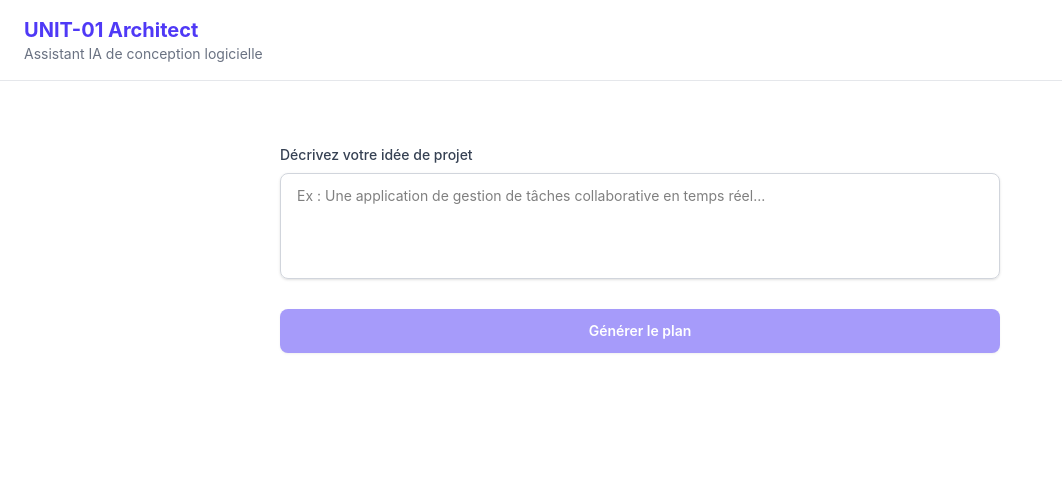
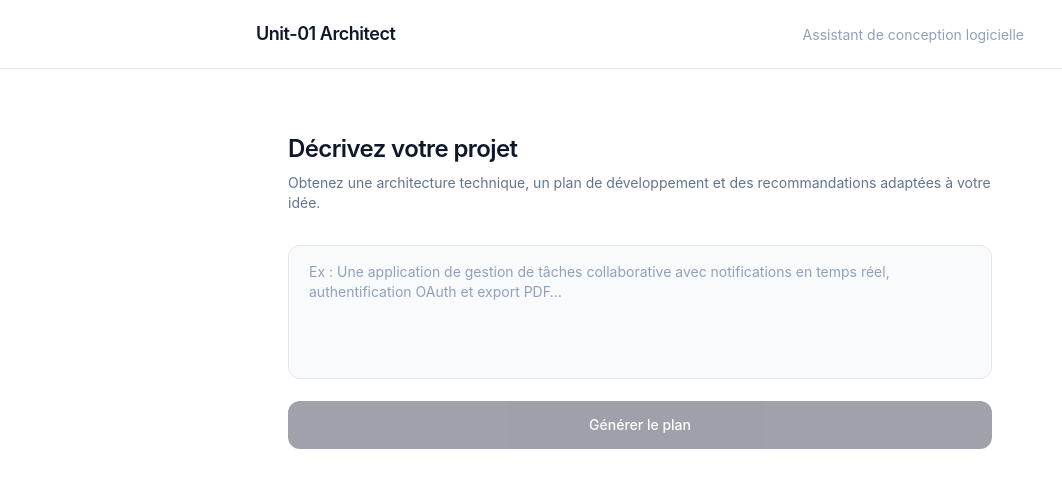
Before and after one commit to ThomasWEBDEV/unit-01-architect, a Vue app in the folder frontend/: page / in a window 1280 px wide. Shown: the top 488 px of the page, without its empty margins (0-1062 px from the left). Built offline with nearby package versions, Linux system fonts and the light colour scheme; no server answers.

Commit message:
Changements mineurs Design

```diff
--- a/frontend/src/App.vue
+++ b/frontend/src/App.vue
@@ -3,12 +3,16 @@ import IdeaForm from './components/IdeaForm.vue';
 </script>
 
 <template>
-  <div class="min-h-screen bg-white">
-    <header class="border-b border-gray-200 px-6 py-4">
-      <h1 class="text-xl font-bold text-indigo-600">UNIT-01 Architect</h1>
-      <p class="text-sm text-gray-500">Assistant IA de conception logicielle</p>
+  <div class="min-h-screen bg-white text-slate-900">
+    <header class="border-b border-slate-200 px-8 py-5">
+      <div class="max-w-3xl mx-auto flex items-baseline justify-between">
+        <div>
+          <span class="text-lg font-semibold tracking-tight text-slate-900">Unit-01 Architect</span>
+        </div>
+        <span class="text-sm text-slate-400">Assistant de conception logicielle</span>
+      </div>
     </header>
-    <main class="py-10">
+    <main class="py-16">
       <IdeaForm />
     </main>
   </div>
--- a/frontend/src/components/IdeaForm.vue
+++ b/frontend/src/components/IdeaForm.vue
@@ -1,31 +1,56 @@
 <template>
-  <div class="max-w-3xl mx-auto p-6 space-y-6">
-    <div>
-      <label for="idea" class="block text-sm font-medium text-gray-700 mb-2">
-        Décrivez votre idée de projet
-      </label>
+  <div class="max-w-3xl mx-auto px-8 space-y-8">
+
+    <!-- Titre de page -->
+    <div class="space-y-2">
+      <h2 class="text-2xl font-semibold text-slate-900 tracking-tight">
+        Décrivez votre projet
+      </h2>
+      <p class="text-sm text-slate-500">
+        Obtenez une architecture technique, un plan de développement et des recommandations adaptées à votre idée.
+      </p>
+    </div>
+
+    <!-- Formulaire -->
+    <div class="space-y-4">
       <textarea
         id="idea"
         v-model="idea"
-        rows="4"
-        placeholder="Ex : Une application de gestion de tâches collaborative en temps réel..."
-        class="w-full rounded-lg border border-gray-300 px-4 py-3 text-sm shadow-sm focus:border-indigo-500 focus:outline-none focus:ring-1 focus:ring-indigo-500 resize-none"
+        rows="5"
+        placeholder="Ex : Une application de gestion de tâches collaborative avec notifications en temps réel, authentification OAuth et export PDF…"
+        class="w-full rounded-xl border border-slate-200 bg-slate-50 px-5 py-4 text-sm text-slate-900 placeholder-slate-400 focus:bg-white focus:border-slate-400 focus:outline-none focus:ring-0 resize-none transition-colors"
       />
-    </div>
 
       <button
         @click="handleSubmit"
         :disabled="loading || !idea.trim()"
-      class="w-full rounded-lg bg-indigo-600 px-4 py-3 text-sm font-semibold text-white shadow-sm hover:bg-indigo-500 disabled:opacity-50 disabled:cursor-not-allowed transition-colors"
+        class="w-full rounded-xl bg-slate-900 px-5 py-3.5 text-sm font-medium text-white hover:bg-slate-700 disabled:opacity-40 disabled:cursor-not-allowed transition-colors"
       >
         {{ loading ? 'Génération en cours…' : 'Générer le plan' }}
       </button>
+    </div>
 
-    <p v-if="error" class="text-sm text-red-600">{{ error }}</p>
+    <!-- Erreur -->
+    <p v-if="error" class="text-sm text-red-500">
+      {{ error }}
+    </p>
 
-    <div v-if="result" class="rounded-lg border border-gray-200 bg-gray-50 p-6">
-      <div class="prose prose-sm max-w-none text-gray-800" v-html="renderedResult" />
+    <!-- Résultat -->
+    <div v-if="result" class="border-t border-slate-200 pt-8 space-y-3">
+      <p class="text-xs font-medium text-slate-400 uppercase tracking-widest">Plan généré</p>
+      <div
+        class="prose prose-sm max-w-none
+          prose-headings:font-semibold prose-headings:text-slate-900 prose-headings:tracking-tight
+          prose-p:text-slate-600 prose-p:leading-relaxed
+          prose-li:text-slate-600
+          prose-strong:text-slate-900 prose-strong:font-medium
+          prose-code:text-slate-700 prose-code:bg-slate-100 prose-code:px-1.5 prose-code:py-0.5 prose-code:rounded prose-code:text-xs prose-code:font-mono
+          prose-pre:bg-slate-50 prose-pre:border prose-pre:border-slate-200 prose-pre:rounded-xl
+          prose-a:text-slate-900 prose-a:underline prose-a:underline-offset-2"
+        v-html="renderedResult"
+      />
     </div>
+
   </div>
 </template>
 
```
Lines whose indentation alone changed are shown as unchanged.
